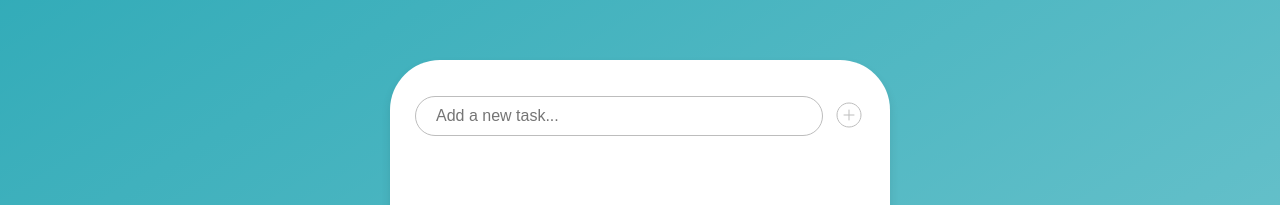
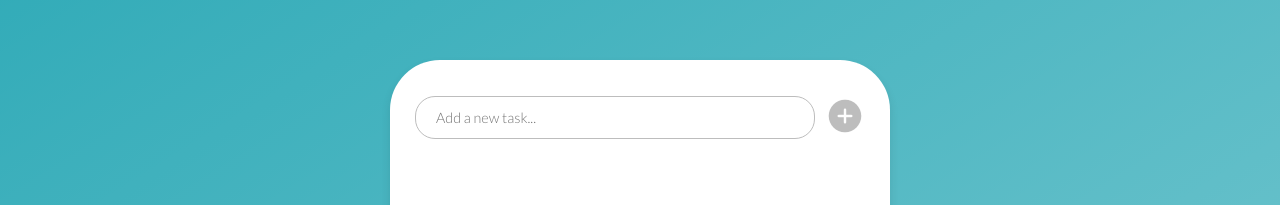
Before and after one commit to alisasbbtn/another-to-do-app, a React (Create React App) app: page / in a window 1280 px wide. Shown: the top 205 px of the page. Built offline with nearby package versions, Linux system fonts and the light colour scheme.

Commit message:
Improve TaskInout stylibg

```diff
--- a/src/App.scss
+++ b/src/App.scss
@@ -1,4 +1,5 @@
 @import "./variables.scss";
+@import url('https://fonts.googleapis.com/css2?family=Lato:wght@100;300&display=swap');
 
 * {
   padding: 0;
@@ -9,4 +10,6 @@
 body, html {
   height: 100%;
   color: $primary-text-color;
+  font-family: 'Lato', sans-serif;
+  font-weight: 300;
 }
--- a/src/components/TaskInput/TaskInput.js
+++ b/src/components/TaskInput/TaskInput.js
@@ -6,7 +6,7 @@
   return (
     <div className={classes.TaskInput}>
       <input className={classes.Input} type="text" placeholder="Add a new task..."></input>
-      <button className={classes.Button}><ion-icon name="add-circle-outline" size="large" title="Add Task"></ion-icon></button>
+      <button className={classes.Button}><ion-icon name="add-circle" title="Add Task"></ion-icon></button>
     </div>
   );
 };
--- a/src/components/TaskInput/TaskInput.module.scss
+++ b/src/components/TaskInput/TaskInput.module.scss
@@ -2,23 +2,23 @@
 
 .TaskInput {
   padding: 16px 0;
-  margin-bottom: 1rem;
   display: flex;
   justify-content: center;
 }
 
 .Input {
   width: 100%;
-  padding: 10px 20px;
-  font-size: 1rem;
+  padding: 12px 20px;
+  font-size: .9rem;
   border: 1px solid $divider-color;
   border-radius: 20px;
   outline: none;
-}
 
-.Input:hover,
-.Input:focus {
-  box-shadow: 0 1px 5px rgba(0, 0, 0, 0.1);
+  font-family: 'Lato', sans-serif;
+
+  &:focus {
+    border: 1px solid $primary-color-light;
+  }
 }
 
 .Button {
@@ -27,15 +27,15 @@
   outline: none;
   background-color: transparent;
   border: none;
-  border-radius: 5px;
   color: $divider-color;
+  transition: color .1s;
+
+  &:hover {
+    color: $primary-color-light;
+  }
 
   ion-icon {
-    font-size: 1rem;
-    --ionicon-stroke-width: 16px;
-  }
-
-  &:hover {
-    color: $primary-color;
+    font-size: 2.5rem;
+    --ionicon-stroke-width: 18px;
   }
 }
```
